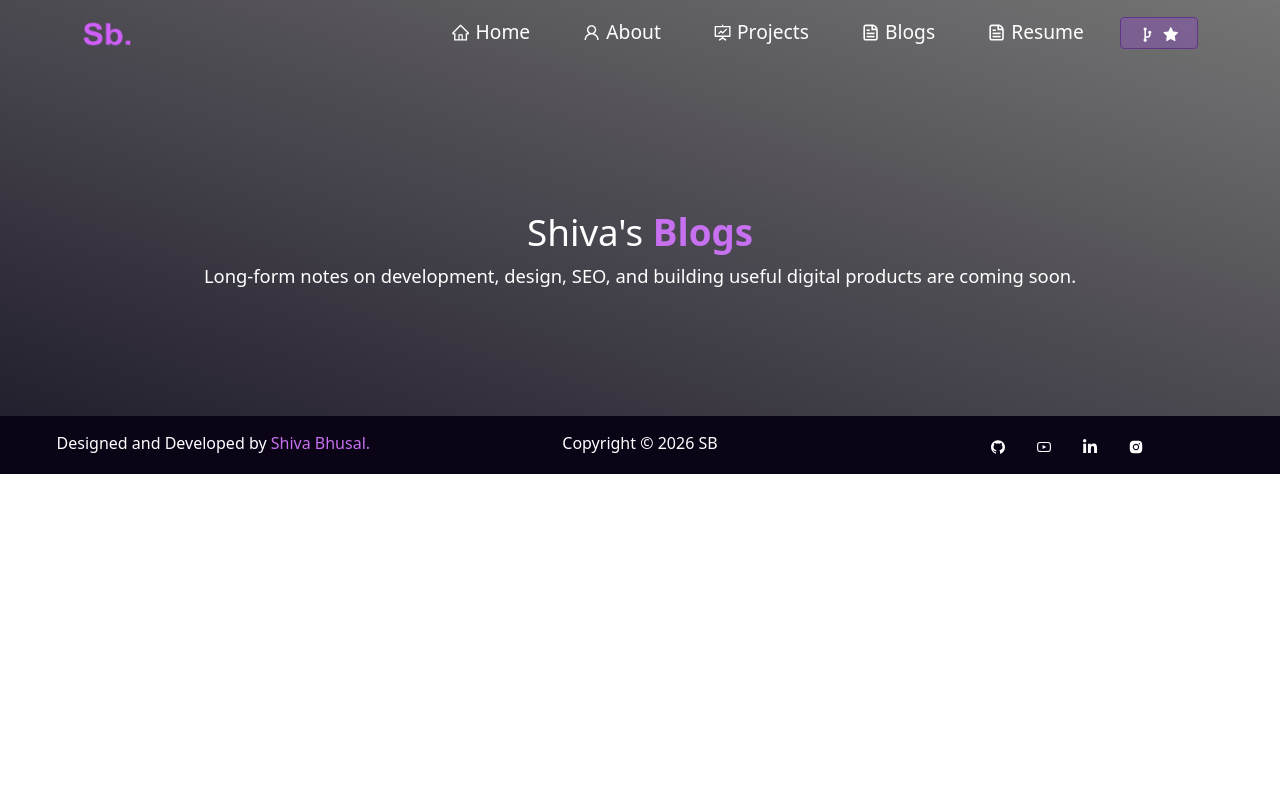
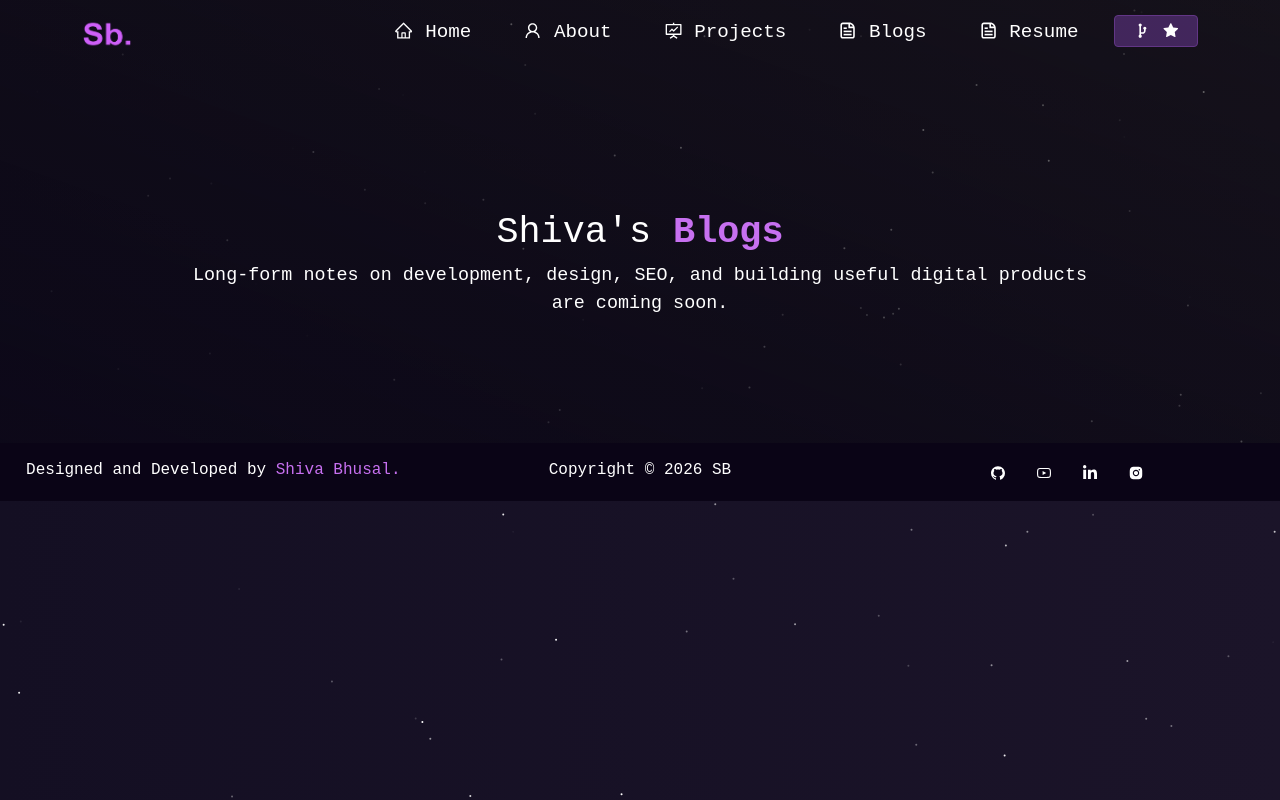
Before and after one commit to aviihs/Portfolio, a Next.js app: page /blogs in a window 1280 px wide. Built offline with nearby package versions, Linux system fonts and the light colour scheme; a web font is replaced by a local one.

Commit message:
chore: update manifest and layout for improved branding and icon integration

```diff
--- /dev/null
+++ b/src/app/globals.css
@@ -0,0 +1,4 @@
+@import "bootstrap/dist/css/bootstrap.min.css";
+@import "../index.css";
+@import "../style.css";
+@import "../App.css";
--- a/src/app/layout.tsx
+++ b/src/app/layout.tsx
@@ -1,7 +1,5 @@
 import type { Metadata } from "next";
-import "bootstrap/dist/css/bootstrap.min.css";
-import "../style.css";
-import "../App.css";
+import "./globals.css";
 import ClientShell from "../components/Layout/ClientShell";
 
 const siteUrl = "https://bhusalshiva.com.np";
@@ -30,6 +28,17 @@
     "SEO Expert Nepal",
   ],
   authors: [{ name: "Shiva Bhusal" }],
+  icons: {
+    icon: [
+      {
+        url: "/new-fav.png",
+        type: "image/png",
+      },
+    ],
+    shortcut: "/new-fav.png",
+    apple: "/new-fav.png",
+  },
+  manifest: "/manifest.json",
   alternates: {
     canonical: "/",
   },
```
Also changed, not shown: public/manifest.json.
